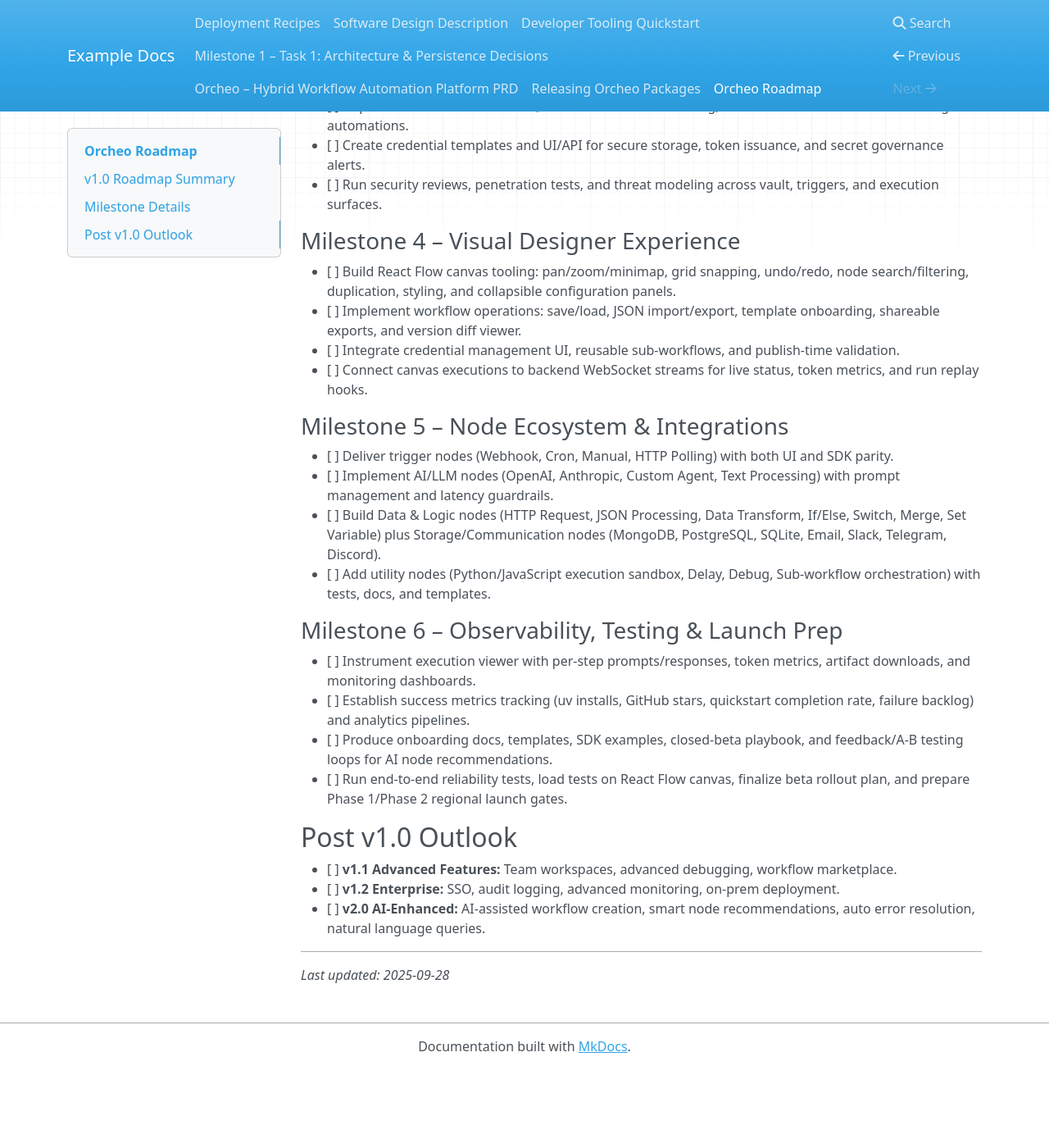
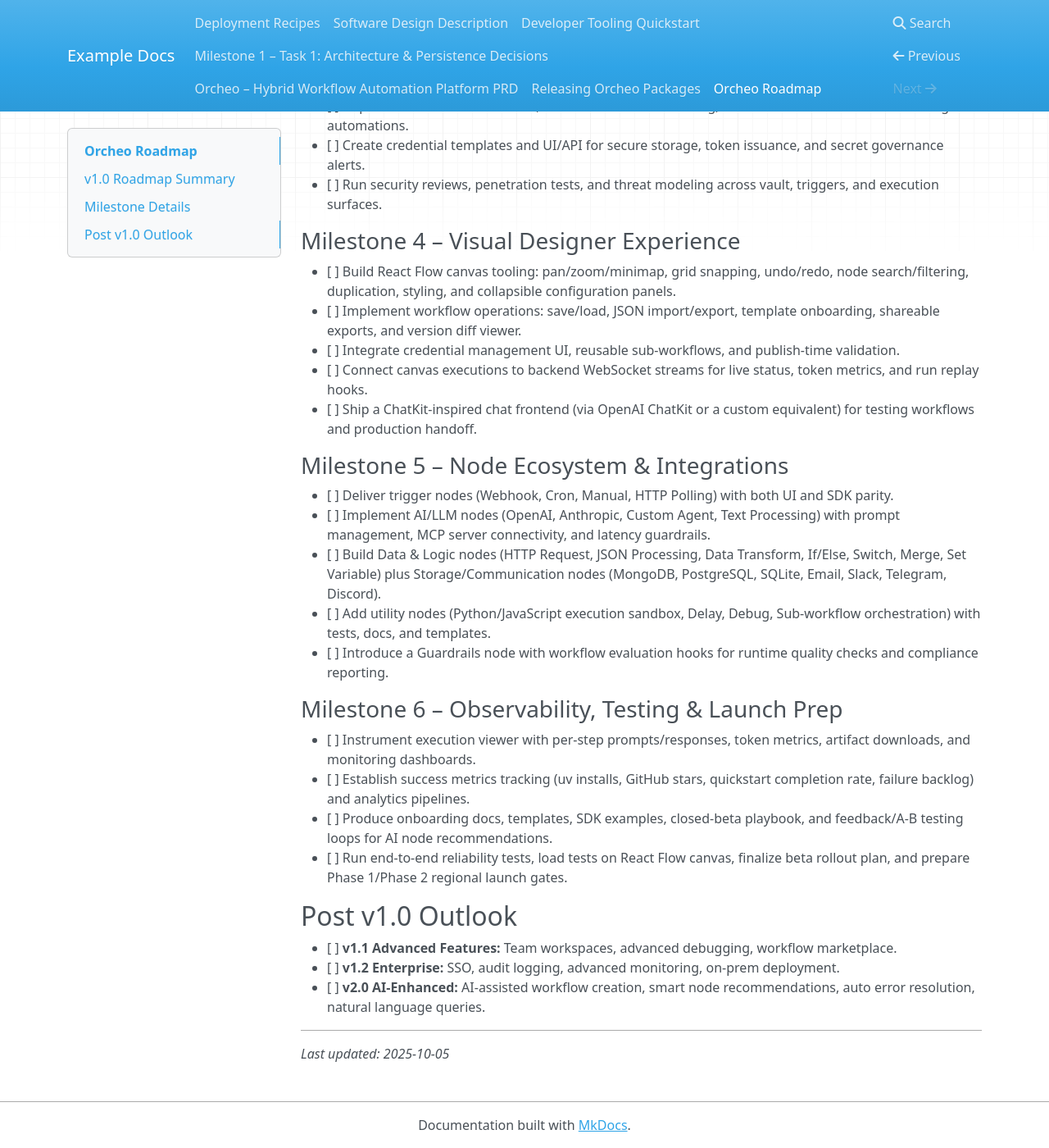
Before and after one commit to ShaojieJiang/orcheo, an MkDocs documentation site: the page built from docs/roadmap.md, in a window 1280 px wide and 1400 px high, scrolled down 1435 px. Shown: the whole window at 82% size. Built offline with MkDocs 1.6.1, drawn with Linux system fonts in a browser that asks for light colours; nearby versions of some CDN libraries; before the commit the page ends 2739 px from its top, so only the background shows below that.

Commit message:
Update roadmap with chat and guardrails milestones (#39)

```diff
--- a/docs/roadmap.md
+++ b/docs/roadmap.md
@@ -44,12 +44,14 @@
 - [ ] Implement workflow operations: save/load, JSON import/export, template onboarding, shareable exports, and version diff viewer.
 - [ ] Integrate credential management UI, reusable sub-workflows, and publish-time validation.
 - [ ] Connect canvas executions to backend WebSocket streams for live status, token metrics, and run replay hooks.
+- [ ] Ship a ChatKit-inspired chat frontend (via OpenAI ChatKit or a custom equivalent) for testing workflows and production handoff.
 
 ### Milestone 5 – Node Ecosystem & Integrations
 - [ ] Deliver trigger nodes (Webhook, Cron, Manual, HTTP Polling) with both UI and SDK parity.
-- [ ] Implement AI/LLM nodes (OpenAI, Anthropic, Custom Agent, Text Processing) with prompt management and latency guardrails.
+- [ ] Implement AI/LLM nodes (OpenAI, Anthropic, Custom Agent, Text Processing) with prompt management, MCP server connectivity, and latency guardrails.
 - [ ] Build Data & Logic nodes (HTTP Request, JSON Processing, Data Transform, If/Else, Switch, Merge, Set Variable) plus Storage/Communication nodes (MongoDB, PostgreSQL, SQLite, Email, Slack, Telegram, Discord).
 - [ ] Add utility nodes (Python/JavaScript execution sandbox, Delay, Debug, Sub-workflow orchestration) with tests, docs, and templates.
+- [ ] Introduce a Guardrails node with workflow evaluation hooks for runtime quality checks and compliance reporting.
 
 ### Milestone 6 – Observability, Testing & Launch Prep
 - [ ] Instrument execution viewer with per-step prompts/responses, token metrics, artifact downloads, and monitoring dashboards.
@@ -64,4 +66,4 @@
 
 ---
 
-_Last updated: 2025-09-28_
+_Last updated: 2025-10-05_
```
